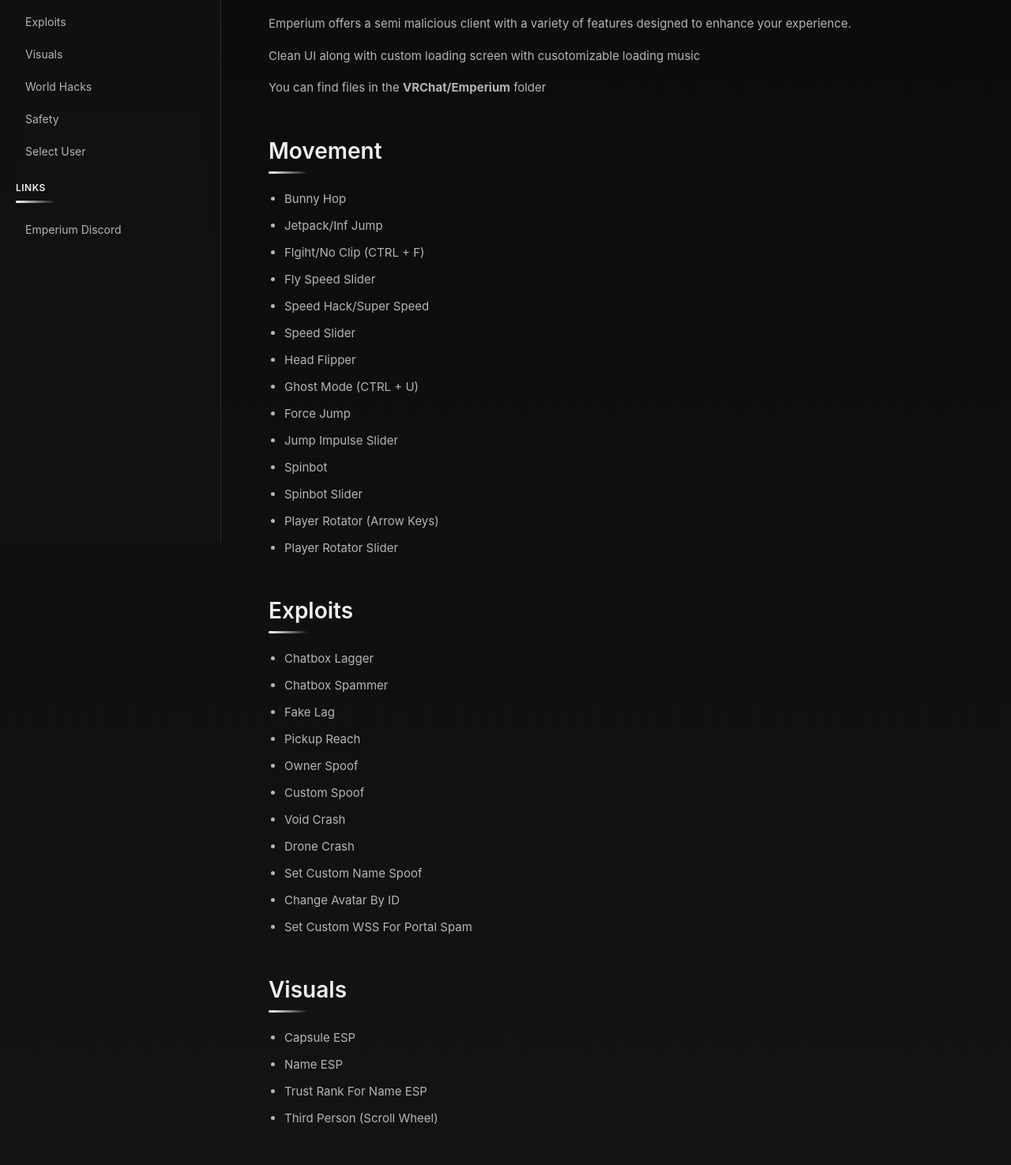
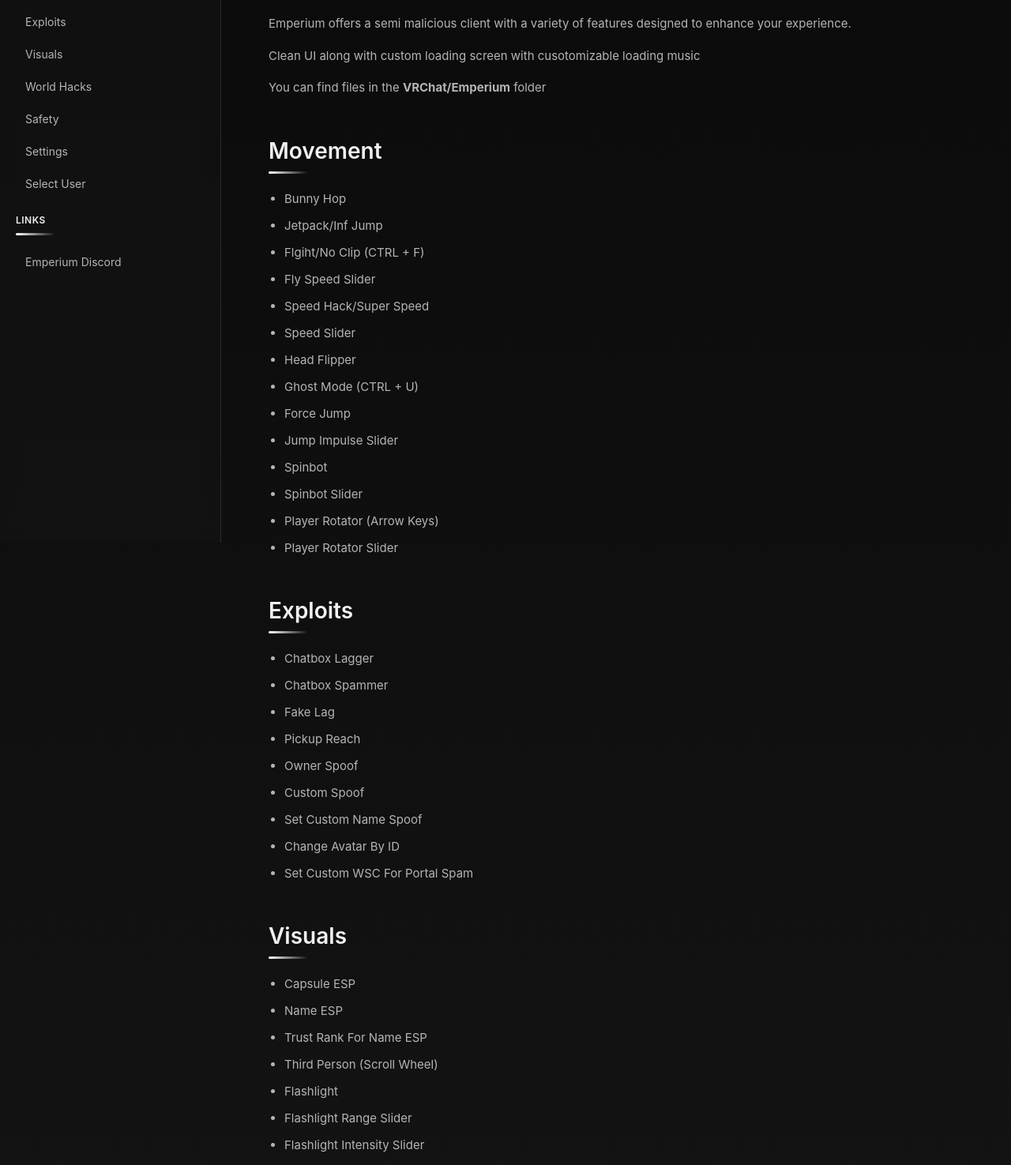
Before and after one commit to abandonedslvts/vdklcuqpbwnxgsojzmyfteihralke, a plain HTML site: page features/index.html in a window 1280 px wide. Shown: the part 113-1588 px from the top of the page at 79% size. Drawn offline with Linux system fonts and the light colour scheme.

Commit message:
wrtjwetr

```diff
--- a/features/index.html
+++ b/features/index.html
@@ -278,8 +278,8 @@
         <a href="#visuals">Visuals</a>
         <a href="#worldhacks">World Hacks</a>
         <a href="#safety">Safety</a>
+        <a href="#settings">Settings</a>
         <a href="#select user">Select User</a>
-
         <h2>Links</h2>
         <a href="https://discord.gg/stellar">Emperium Discord</a>
     </nav>
@@ -328,11 +328,9 @@
                 <li>Pickup Reach</li>
                 <li>Owner Spoof</li>
                 <li>Custom Spoof</li>
-                <li>Void Crash</li>
-                <li>Drone Crash</li>
                 <li>Set Custom Name Spoof</li>
                 <li>Change Avatar By ID</li>
-                <li>Set Custom WSS For Portal Spam</li>
+                <li>Set Custom WSC For Portal Spam</li>
             </ul>
         </section>
 
@@ -343,6 +341,9 @@
                 <li>Name ESP</li>
                 <li>Trust Rank For Name ESP</li>
                 <li>Third Person (Scroll Wheel)</li>
+                <li>Flashlight</li>
+                <li>Flashlight Range Slider</li>
+                <li>Flashlight Intensity Slider</li>
             </ul>
         </section>
 
@@ -397,6 +398,7 @@
                 <li>Anti Udon</li>
                 <li>Anti Block</li>
                 <li>Mute Detection</li>
+                <li>Anti Portal</li>
 
                 <li>Limit Audios</li>
                 <li>Limit Lights</li>
@@ -408,6 +410,14 @@
                 <li>Limit Renderers</li>
                 <li>Block Blacklisted Meshes</li>
                 <li>Block Blacklisted Shaders</li>
+            </ul>
+        </section>
+
+        <section id="settings">
+            <h2>Settings</h2>
+            <ul>
+                <li>QM Music</li>
+                <li>QM Volume Slider</li>
             </ul>
         </section>
 
```
